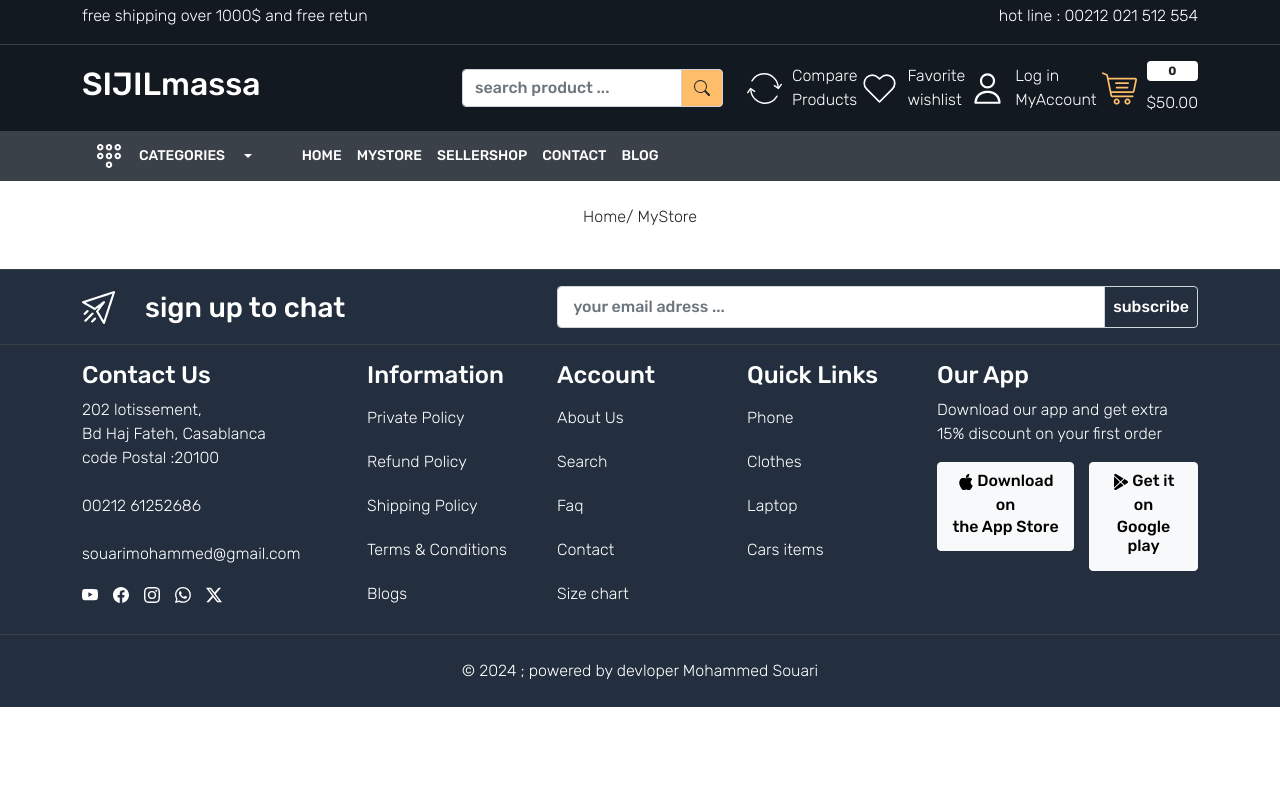
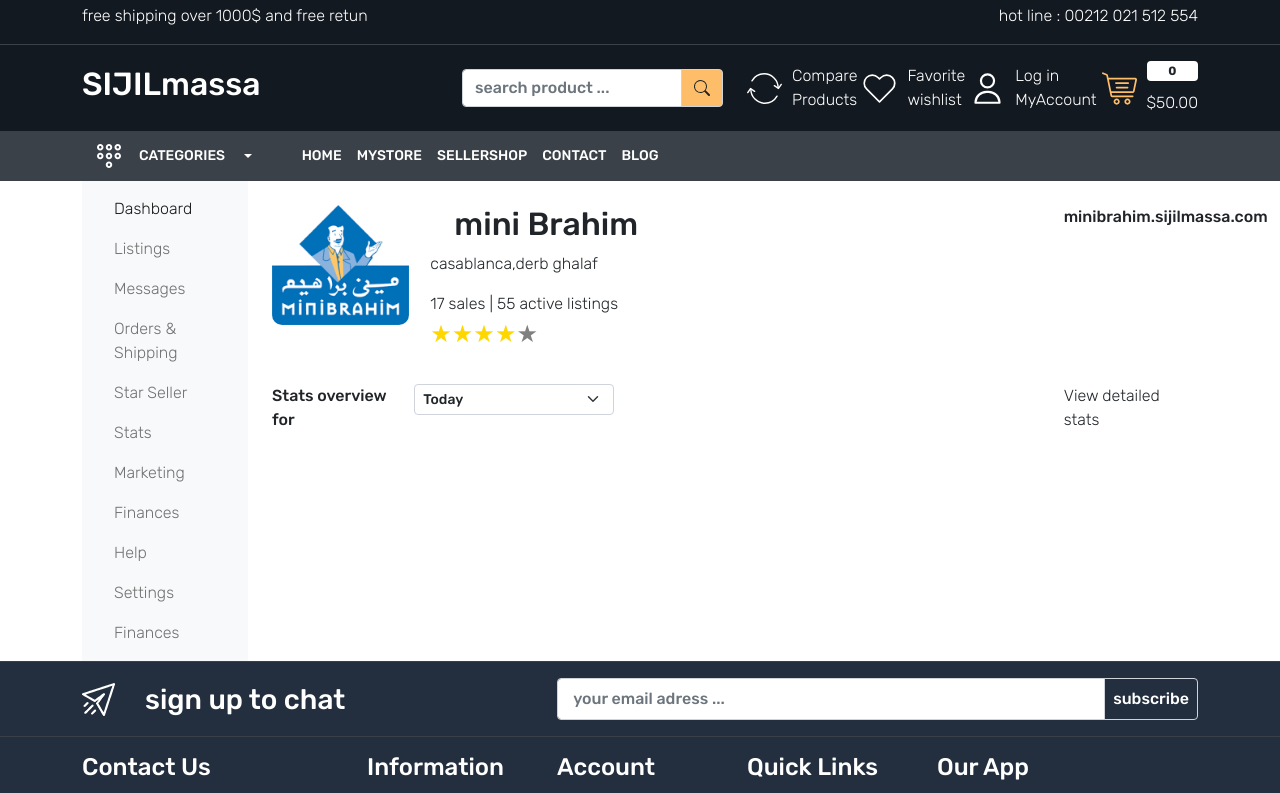
Before and after one commit to lnabmi10/ecommerce-fe, a React (Create React App) app: page /mystore in a window 1280 px wide. Shown: the top 793 px of the page. Built offline with nearby package versions, Linux system fonts and the light colour scheme.

Commit message:
my store

```diff
--- a/src/pages/Home/Home.js
+++ b/src/pages/Home/Home.js
@@ -100,6 +100,9 @@
     <section className='home-wrapper-3 py-5'>
       <div className='container'>
         <div className='row'>
+        <div className='col-12 pb-2'>
+            <div className='blog-heading d-flex justify-content-between'> <h3>Categories</h3> <span> <Link to='/' className='text-dark px-5' >...</Link>  </span> </div>
+          </div>
           <div className='col-12'>
             <div className='categories d-flex flex-wrap align-items-center  justify-content-between '>
               <Categorycard catgoryImgSrc={cameraImg} categoryTitle='Cameras' categoryText='show items' />
@@ -118,6 +121,7 @@
           </div>
         </div>
       </div>
+
 
     </section>
     <section className='product-wrapper py-5'>
--- a/src/pages/MyStore/MyStore.js
+++ b/src/pages/MyStore/MyStore.js
@@ -1,13 +1,125 @@
 import React from 'react'
 import style from './MyStore.module.css'
 import BreadCrumb from '../../components/BreadCrumb/BreadCrumb'
+import {Link,NavLink} from 'react-router-dom'
+import ReactStars from "react-rating-stars-component";
+import Button  from '../../components/Button/Button';
+import minibrahinImg from '../../images/images/miniBrahim.png'
+
 
 
 function MyStore() {
+  const ratingChanged = (newRating) => {
+    console.log(newRating);
+  };
   return (
-    <div>
-        <BreadCrumb title='MyStore' />
-    </div>
+    <>
+    <div className='container'>
+      <div className='row'>
+        <div className='col-2 '>
+          <nav className="navbar navbar-expand-lg navbar-light bg-light">
+        <div className="container">
+
+          <div className="collapse navbar-collapse" id="navbarNav">
+            <ul className="navbar-nav flex-column">
+              <li className="nav-item">
+                <Link className="nav-link active" aria-current="page" href="#">Dashboard</Link>
+              </li>
+              <li className="nav-item">
+                <Link className="nav-link" href="#">Listings</Link>
+              </li>
+              <li className="nav-item">
+                <Link className="nav-link" href="#">Messages</Link>
+              </li>
+              <li className="nav-item">
+                <Link className="nav-link " href="#" >Orders & Shipping</Link>
+              </li>
+              <li className="nav-item">
+                <Link className="nav-link" href="#">Star Seller</Link>
+              </li>
+              <li className="nav-item">
+                <Link className="nav-link" href="#">Stats</Link>
+              </li>
+              <li className="nav-item">
+                <Link className="nav-link" href="#">Marketing</Link>
+              </li>
+              <li className="nav-item">
+                <Link className="nav-link" href="#">Finances</Link>
+              </li>
+              <li className="nav-item">
+                <Link className="nav-link" href="#">Help</Link>
+              </li>
+              <li className="nav-item">
+                <Link className="nav-link" href="#">Settings</Link>
+              </li>
+              <li className="nav-item">
+                <Link className="nav-link" href="#">Finances</Link>
+              </li>
+
+
+            </ul>
+          </div>
+        </div>
+      </nav>
+
+
+        </div>
+        <div className='col-10'>
+        <div className='row py-4'>
+                            <div className='col-2'>
+                                <img src={minibrahinImg} className={style.shopImg} alt='' />
+
+                            </div>
+                            <div className='col-4'>
+                                <div className='container shop-name'> <h2>mini Brahim</h2> </div>
+                                <div> <p> casablanca,derb ghalaf</p>  </div>
+                                <div> 17 sales | 55 active listings </div>
+                                <div> <ReactStars
+                                          count={5}
+                                          onChange={ratingChanged}
+                                          size={24}
+                                          activeColor="#ffd700"
+                                          value={4.5}
+                                          edit={false}
+                                        />
+                                </div>
+
+
+                            </div>
+                            <div className='col-4'></div>
+                            <div className='col-2'>
+                              <Link className='text-dark' to='/'> <strong>minibrahim.sijilmassa.com</strong> </Link>
+                            </div>
+
+                        </div>
+        <div className='row py-2 d-flex justify-content-between' >
+          <div className='col-3 row' >
+          <div className='col-8'> <strong>Stats overview for</strong>
+          </div>
+          <div className='col-4'><select class="form-select form-select-sm" style={{width: 200 }}>
+                  <option selected>Today</option>
+                  <option>Ysterday</option>
+                  <option>Last 7 days</option>
+                  <option>Last 30 days</option>
+                  <option>This yers</option>
+                  <option>All time</option>
+                  </select></div>
+
+          </div>
+
+
+
+
+
+          <div className='col-2'> <Link to='/' className='text-dark'>View detailed stats</Link> </div>
+        </div>
+
+        </div>
+
+      </div>
+
+      </div>
+    </>
   )
 }
 
--- a/src/pages/MyStore/MyStore.module.css
+++ b/src/pages/MyStore/MyStore.module.css
@@ -0,0 +1,4 @@
+.shopImg {
+    border-radius: 10px;
+    max-height: 120px;
+}
```
Also changed, not shown: src/images/images/miniBrahim.png (added).
